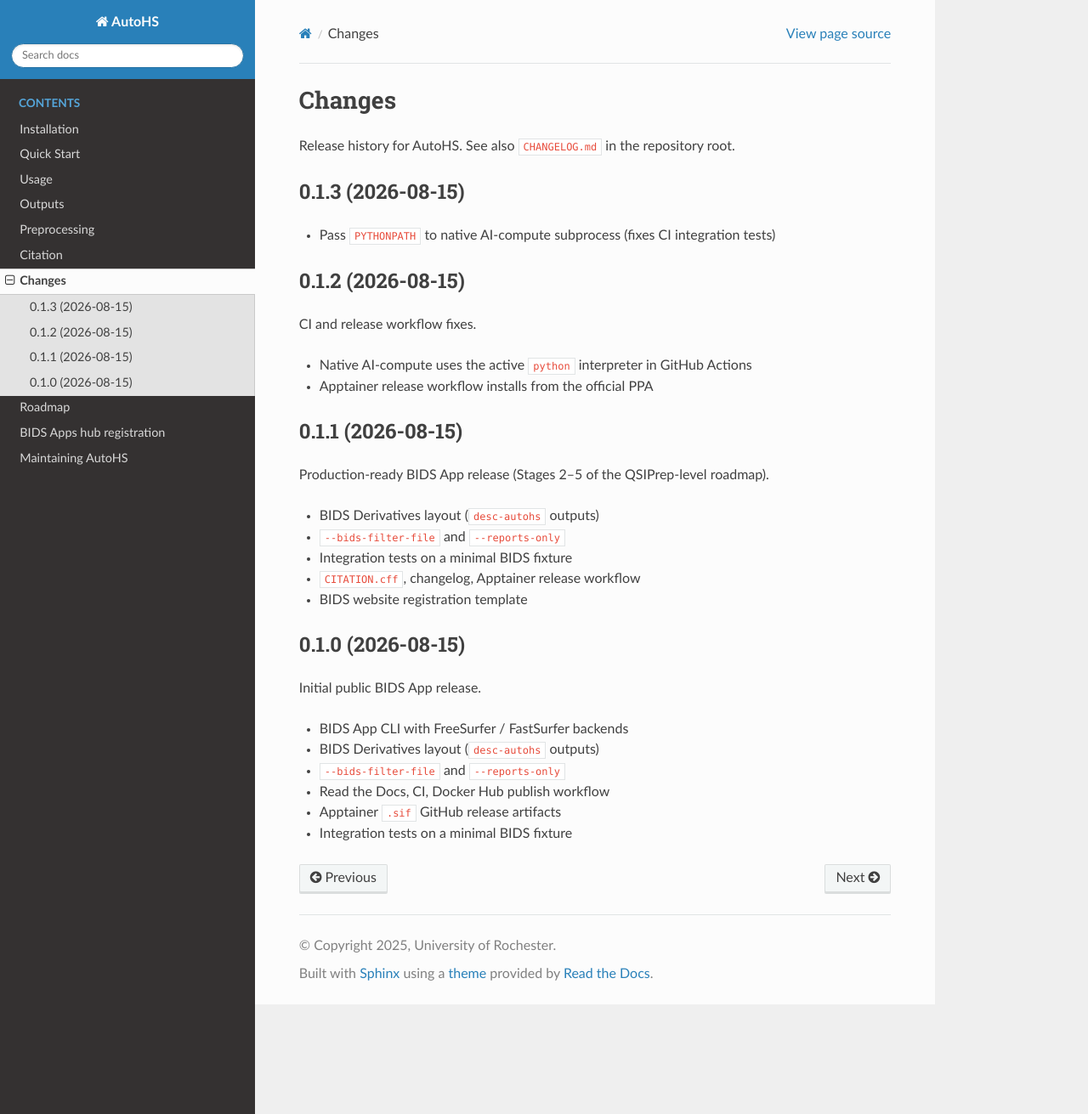
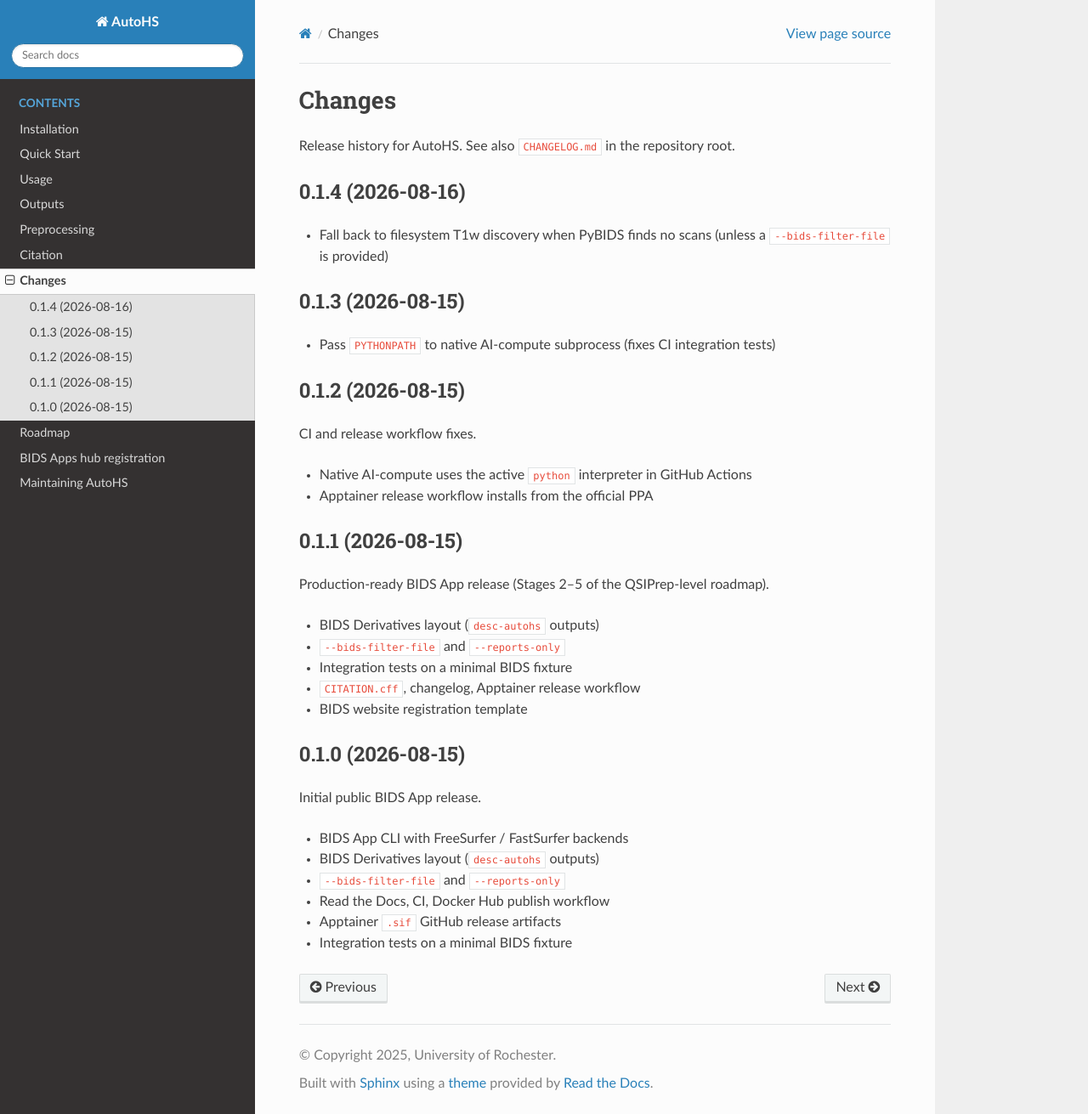
Before and after one commit to phindagijimana/AutoHS, a Sphinx documentation site: the page built from docs/source/changes.rst, in a window 1280 px wide and 1311 px high. Shown: the whole window at 85% size. Built offline with Sphinx 7.4.7 and the Read the Docs theme 3.1.0, drawn with Linux system fonts in a browser that asks for light colours; the version number could not be read and is left out.

Commit message:
Fix PyBIDS discovery fallback for CI and minimal datasets.
When PyBIDS returns no T1w files, fall back to filesystem glob unless a
bids-filter file explicitly restricts selection.

Co-authored-by: Cursor <cursoragent@cursor.com>

```diff
--- a/docs/source/changes.rst
+++ b/docs/source/changes.rst
@@ -2,6 +2,12 @@ Changes
 =======
 
 Release history for AutoHS. See also ``CHANGELOG.md`` in the repository root.
+
+0.1.4 (2026-08-16)
+------------------
+
+* Fall back to filesystem T1w discovery when PyBIDS finds no scans (unless a
+  ``--bids-filter-file`` is provided)
 
 0.1.3 (2026-08-15)
 ------------------
```
Also changed, not shown: CHANGELOG.md (+8 -0 lines), 4 other files.
